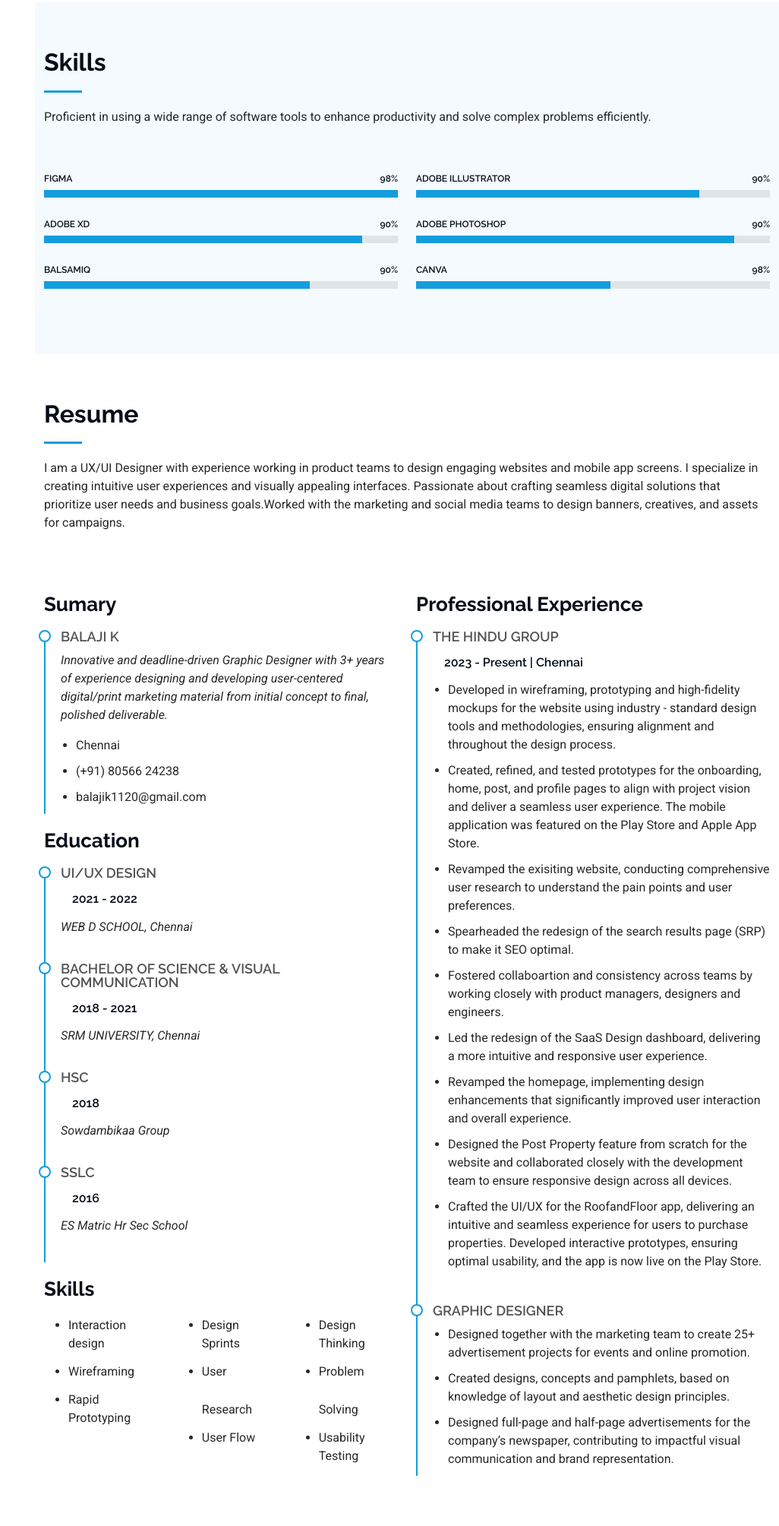
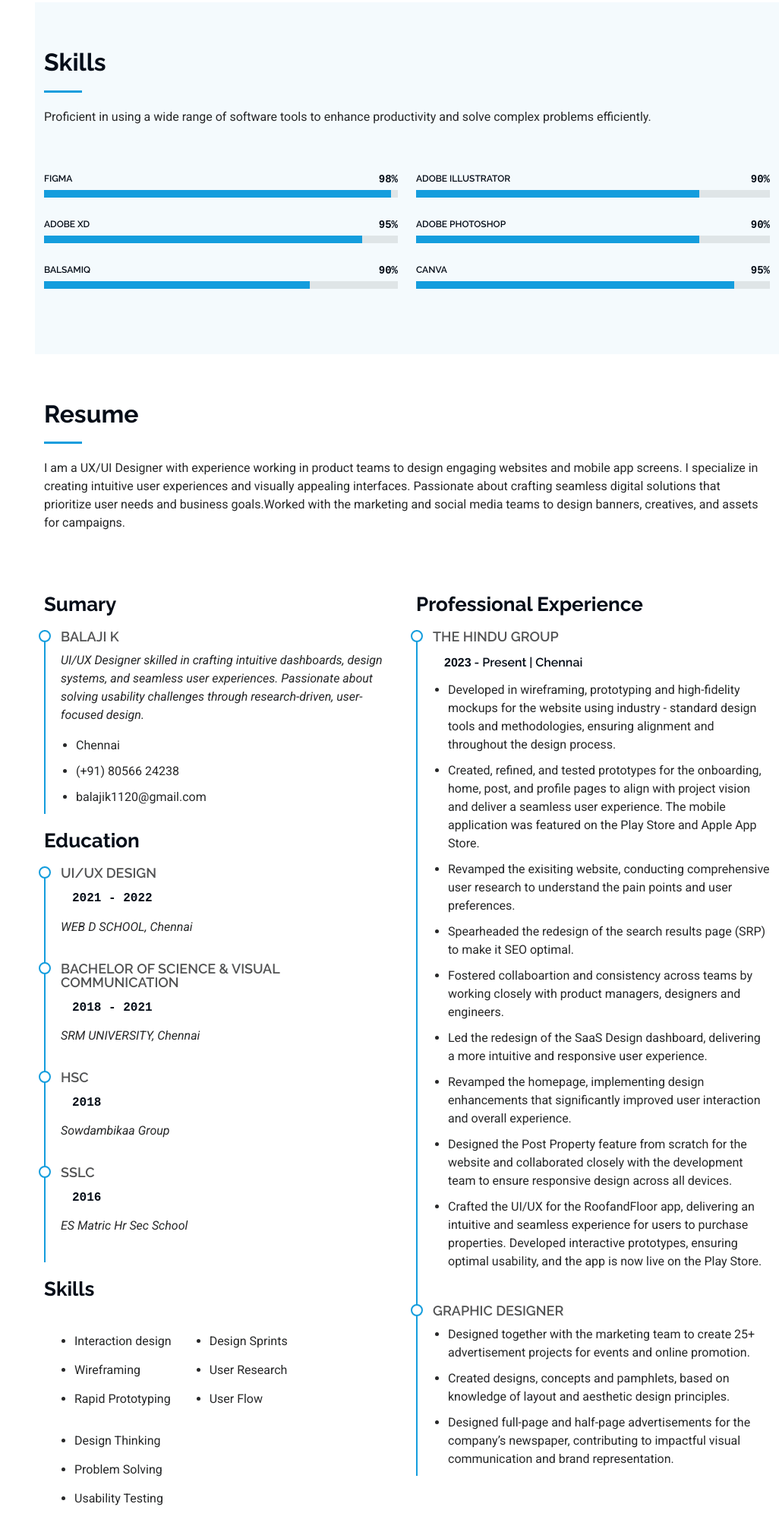
Before and after one commit to Balaji1120/UXPortfolio.github.io, a plain HTML site: page index.html in a window 1280 px wide. Shown: the part 1604-3612 px from the top of the page at 76% size, without its empty margins (254-1280 px from the left). Drawn offline with Linux system fonts and the light colour scheme.

Commit message:
Update index.html

```diff
--- a/index.html
+++ b/index.html
@@ -166,21 +166,21 @@
           <div class="col-lg-6">
 
             <div class="progress">
-              <span class="skill"><span>FIGMA</span> <i class="val">98%</i></span>
+              <span class="skill"><span>FIGMA</span> <i class="val" style="font-family: 'Courier New', Courier, monospace; font-size: 14px">98%</i></span>
               <div class="progress-bar-wrap">
-                <div class="progress-bar" role="progressbar" aria-valuenow="100" aria-valuemin="0" aria-valuemax="100"></div>
+                <div class="progress-bar" role="progressbar" aria-valuenow="98" aria-valuemin="0" aria-valuemax="100"></div>
               </div>
             </div><!-- End Skills Item -->
 
             <div class="progress">
-              <span class="skill"><span>ADOBE XD</span> <i class="val">90%</i></span>
+              <span class="skill"><span>ADOBE XD</span> <i class="val" style="font-family: 'Courier New', Courier, monospace; font-size: 14px">95%</i></span>
               <div class="progress-bar-wrap">
                 <div class="progress-bar" role="progressbar" aria-valuenow="90" aria-valuemin="0" aria-valuemax="100"></div>
               </div>
             </div><!-- End Skills Item -->
 
             <div class="progress">
-              <span class="skill"><span>BALSAMIQ</span> <i class="val">90%</i></span>
+              <span class="skill"><span>BALSAMIQ</span> <i class="val" style="font-family: 'Courier New', Courier, monospace; font-size: 14px">90%</i></span>
               <div class="progress-bar-wrap">
                 <div class="progress-bar" role="progressbar" aria-valuenow="75" aria-valuemin="0" aria-valuemax="100"></div>
               </div>
@@ -191,23 +191,23 @@
           <div class="col-lg-6">
 
             <div class="progress">
-              <span class="skill"><span>ADOBE ILLUSTRATOR</span> <i class="val">90%</i></span>
+              <span class="skill"><span>ADOBE ILLUSTRATOR</span> <i class="val" style="font-family: 'Courier New', Courier, monospace; font-size: 14px">90%</i></span>
               <div class="progress-bar-wrap">
                 <div class="progress-bar" role="progressbar" aria-valuenow="80" aria-valuemin="0" aria-valuemax="100"></div>
               </div>
             </div><!-- End Skills Item -->
 
             <div class="progress">
-              <span class="skill"><span>ADOBE PHOTOSHOP</span> <i class="val">90%</i></span>
+              <span class="skill"><span>ADOBE PHOTOSHOP</span> <i class="val" style="font-family: 'Courier New', Courier, monospace; font-size: 14px">90%</i></span>
               <div class="progress-bar-wrap">
-                <div class="progress-bar" role="progressbar" aria-valuenow="90" aria-valuemin="0" aria-valuemax="100"></div>
+                <div class="progress-bar" role="progressbar" aria-valuenow="80" aria-valuemin="0" aria-valuemax="100"></div>
               </div>
             </div><!-- End Skills Item -->
 
             <div class="progress">
-              <span class="skill"><span>CANVA</span> <i class="val">98%</i></span>
+              <span class="skill"><span>CANVA</span> <i class="val" style="font-family: 'Courier New', Courier, monospace; font-size: 14px">95%</i></span>
               <div class="progress-bar-wrap">
-                <div class="progress-bar" role="progressbar" aria-valuenow="55" aria-valuemin="0" aria-valuemax="100"></div>
+                <div class="progress-bar" role="progressbar" aria-valuenow="90" aria-valuemin="0" aria-valuemax="100"></div>
               </div>
             </div><!-- End Skills Item -->
 
@@ -238,7 +238,7 @@
 
             <div class="resume-item pb-0">
               <h4>Balaji K</h4>
-              <p><em>Innovative and deadline-driven Graphic Designer with 3+ years of experience designing and developing user-centered digital/print marketing material from initial concept to final, polished deliverable.</em></p>
+              <p><em>UI/UX Designer skilled in crafting intuitive dashboards, design systems, and seamless user experiences. Passionate about solving usability challenges through research-driven, user-focused design.</em></p>
               <ul>
                 <li>Chennai</li>
                 <li>(+91) 80566 24238</li>
@@ -249,51 +249,49 @@
             <h3 class="resume-title">Education</h3>
             <div class="resume-item">
               <h4>UI/UX Design</h4>
-              <h5>2021 - 2022</h5>
+              <h5 style="font-family: 'Courier New', Courier, monospace;">2021 - 2022</h5>
               <p><em>WEB D SCHOOL, Chennai</em></p>
 
             </div><!-- Edn Resume Item -->
 
             <div class="resume-item">
               <h4>Bachelor of science &amp; Visual Communication</h4>
-              <h5>2018 - 2021</h5>
+              <h5 style="font-family: 'Courier New', Courier, monospace;">2018 - 2021</h5>
               <p><em>SRM UNIVERSITY, Chennai</em></p>
 
             </div><!-- Edn Resume Item -->
 
             <div class="resume-item">
               <h4>HSC</h4>
-              <h5>2018</h5>
+              <h5 style="font-family: 'Courier New', Courier, monospace;">2018</h5>
               <p><em>Sowdambikaa Group</em></p>
 
             </div>
             <div class="resume-item">
               <h4>SSLC</h4>
-              <h5>2016</h5>
+              <h5 style="font-family: 'Courier New', Courier, monospace;">2016</h5>
               <p><em>ES Matric Hr Sec School</em></p>
 
             </div>
             <h3 class="resume-title">Skills</h3>
 
-            <div style="display :flex">
-              <ul>
-                <li>Interaction design</li>
+            <div style="display: flex; flex-wrap: wrap; gap: 30px; padding: 20px;">
+              <ul style="list-style: disc; padding-left: 20px; margin: 0;">
+                  <li style="line-height: 1.6;">Interaction design</li>
                   <li style="line-height: 50px;">Wireframing</li>
-                <li>Rapid Prototyping</li>
-
+                  <li style="line-height: 1.6;">Rapid Prototyping</li>
               </ul>
 
-              <ul style="margin-left: 30px;">
-                <li>Design Sprints</li>
-                <li style="line-height: 50px;" >User Research</li>
-                <li>User Flow</li>
+              <ul style="list-style: disc; padding-left: 20px; margin: 0;">
+                  <li style="line-height: 1.6;">Design Sprints</li>
+                  <li style="line-height: 50px;">User Research</li>
+                  <li style="line-height: 1.6;">User Flow</li>
+              </ul>
 
-              </ul>
-              <ul style="margin-left: 30px;">
-                <li>Design Thinking</li>
+              <ul style="list-style: disc; padding-left: 20px; margin: 0;">
+                  <li style="line-height: 1.6;">Design Thinking</li>
                   <li style="line-height: 50px;">Problem Solving</li>
-                <li>Usability Testing</li>
-
+                  <li style="line-height: 1.6;">Usability Testing</li>
               </ul>
           </div>
             <!-- Edn Resume Item -->
@@ -303,7 +301,7 @@
             <h3 class="resume-title">Professional Experience</h3>
             <div class="resume-item">
               <h4>THE HINDU GROUP</h4>
-              <h5>2023 - Present | Chennai</h5>
+              <h5><span style="font-family: 'Franklin Gothic Medium', 'Arial Narrow', Arial, sans-serif;">2023</span> - Present | Chennai</h5>
               <!--p><em>Experion, New York, NY </em></p-->
               <ul>
                 <li>Developed in wireframing, prototyping and high-fidelity mockups for the website using industry - standard design tools and methodologies, ensuring alignment and throughout the design process.</li>
@@ -362,67 +360,24 @@
 
             <div class="col-lg-4 col-md-6 portfolio-item isotope-item filter-app">
               <iframe src="https://www.behance.net/embed/project/208828663?ilo0=1" height="316" width="404" allowfullscreen lazyload frameborder="0" allow="clipboard-write" refererPolicy="strict-origin-when-cross-origin"></iframe>
-
-              <!-- <div class="portfolio-content h-100">
-                <img src="assets/img/portfolio/app-1.jpg" class="img-fluid" alt="">
-                <div class="portfolio-info">
-                  <h4>App 1</h4>
-                  <p>FOOD MARKET</p>
-
-                  <a href="assets/img/portfolio/app-1.jpg" title="App 1" data-gallery="portfolio-gallery-app" class="glightbox preview-link"><i class="bi bi-zoom-in"></i></a>
-                  <a href="portfolio-details.html" title="More Details" class="details-link"><i class="bi bi-link-45deg"></i></a>
             </div>
-              </div> -->
-            </div><!-- End Portfolio Item -->
 
             <div class="col-lg-4 col-md-6 portfolio-item isotope-item filter-product">
               <iframe src="https://www.behance.net/embed/project/138856595?ilo0=1" height="316" width="404" allowfullscreen lazyload frameborder="0" allow="clipboard-write" refererPolicy="strict-origin-when-cross-origin"></iframe>
-              <!-- <div class="portfolio-content h-100">
-                <img src="assets/img/portfolio/product-1.jpg" class="img-fluid" alt="">
-                <div class="portfolio-info">
-                  <h4>Product 1</h4>
-                  <p>TRACKLORD</p>
-                  <a href="assets/img/portfolio/product-1.jpg" title="Product 1" data-gallery="portfolio-gallery-product" class="glightbox preview-link"><i class="bi bi-zoom-in"></i></a>
-                  <a href="portfolio-details.html" title="More Details" class="details-link"><i class="bi bi-link-45deg"></i></a>
             </div>
-              </div> -->
-            </div><!-- End Portfolio Item -->
 
             <div class="col-lg-4 col-md-6 portfolio-item isotope-item filter-product">
               <iframe src="https://www.behance.net/embed/project/140568219?ilo0=1" height="316" width="404" allowfullscreen lazyload frameborder="0" allow="clipboard-write" refererPolicy="strict-origin-when-cross-origin"></iframe>
-              <!-- <div class="portfolio-content h-100">
-                <img src="assets/img/portfolio/branding-1.jpg" class="img-fluid" alt="">
-                <div class="portfolio-info">
-                  <h4>Branding 1</h4>
-                  <p>WEBSITE LANDING PAGE</p>
-                  <a href="assets/img/portfolio/branding-1.jpg" title="App 2" data-gallery="portfolio-gallery-app" class="glightbox preview-link"><i class="bi bi-zoom-in"></i></a>
-                  <a href="portfolio-details.html" title="More Details" class="details-link"><i class="bi bi-link-45deg"></i></a>
             </div>
-              </div> -->
-            </div><!-- End Portfolio Item -->
 
             <div class="col-lg-4 col-md-6 portfolio-item isotope-item filter-product">
               <iframe src="https://www.behance.net/embed/project/147491637?ilo0=1" height="316" width="404" allowfullscreen lazyload frameborder="0" allow="clipboard-write" refererPolicy="strict-origin-when-cross-origin"></iframe>
-            </div><!-- End Portfolio Item -->
-
-            <div class="col-lg-4 col-md-6 portfolio-item isotope-item filter-app">
-
-            </div><!-- End Portfolio Item -->
-
+            </div>
             <div class="col-lg-4 col-md-6 portfolio-item isotope-item filter-product">
               <iframe src="https://www.behance.net/embed/project/147155649?ilo0=1" height="316" width="404" allowfullscreen lazyload frameborder="0" allow="clipboard-write" refererPolicy="strict-origin-when-cross-origin"></iframe>
-              <!-- <div class="portfolio-content h-100">
-                <img src="assets/img/portfolio/product-2.jpg" class="img-fluid" alt="">
-                <div class="portfolio-info">
-                  <h4>Product 2</h4>
-                  <p>AFFIRMATION SCREEN</p>
-                  <a href="assets/img/portfolio/product-2.jpg" title="Product 2" data-gallery="portfolio-gallery-app" class="glightbox preview-link"><i class="bi bi-zoom-in"></i></a>
-                  <a href="portfolio-details.html" title="More Details" class="details-link"><i class="bi bi-link-45deg"></i></a>
             </div>
-              </div> -->
-            </div><!-- End Portfolio Item -->
 
-            <div class="col-lg-4 col-md-6 portfolio-item isotope-item filter-product" style=" margin-top:-2px">
+            <div class="col-lg-4 col-md-6 portfolio-item isotope-item filter-product" >
               <iframe src="https://www.behance.net/embed/project/139635809?ilo0=1" height="316" width="404"  allowfullscreen lazyload frameborder="0" allow="clipboard-write" refererPolicy="strict-origin-when-cross-origin"></iframe>
               <!-- <div class="portfolio-content h-100">
                 <img src="assets/img/portfolio/branding-2.jpg" class="img-fluid" alt="">
```
Lines whose indentation alone changed are shown as unchanged.
